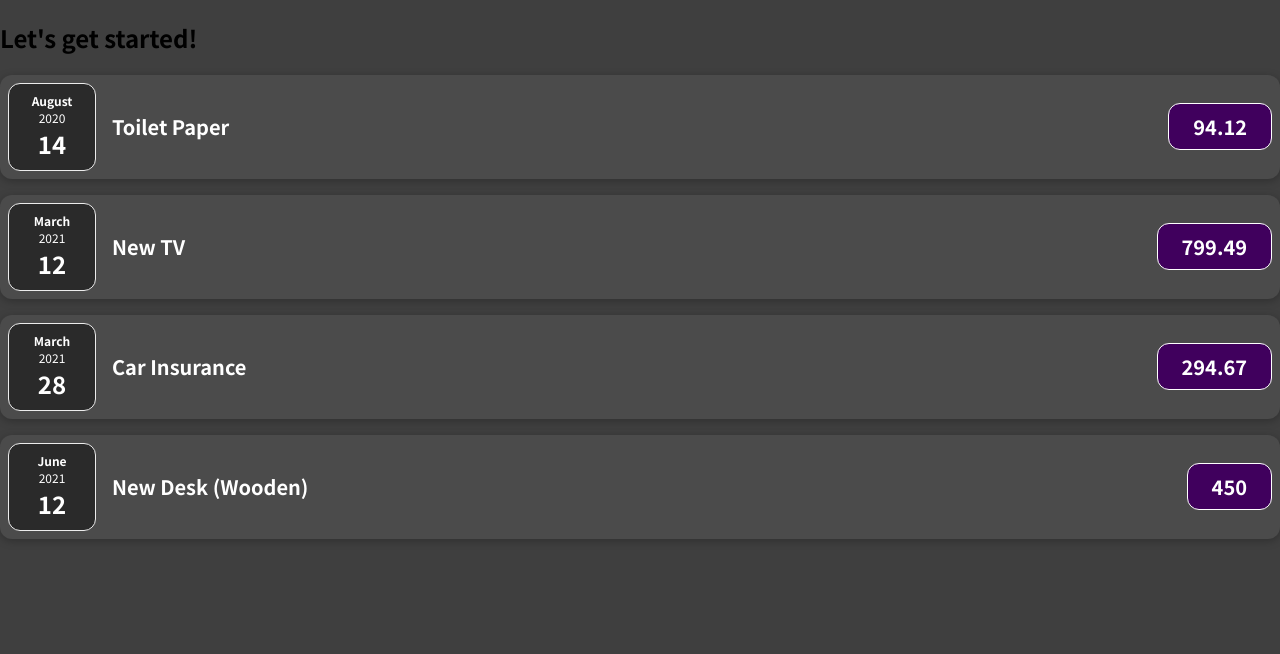
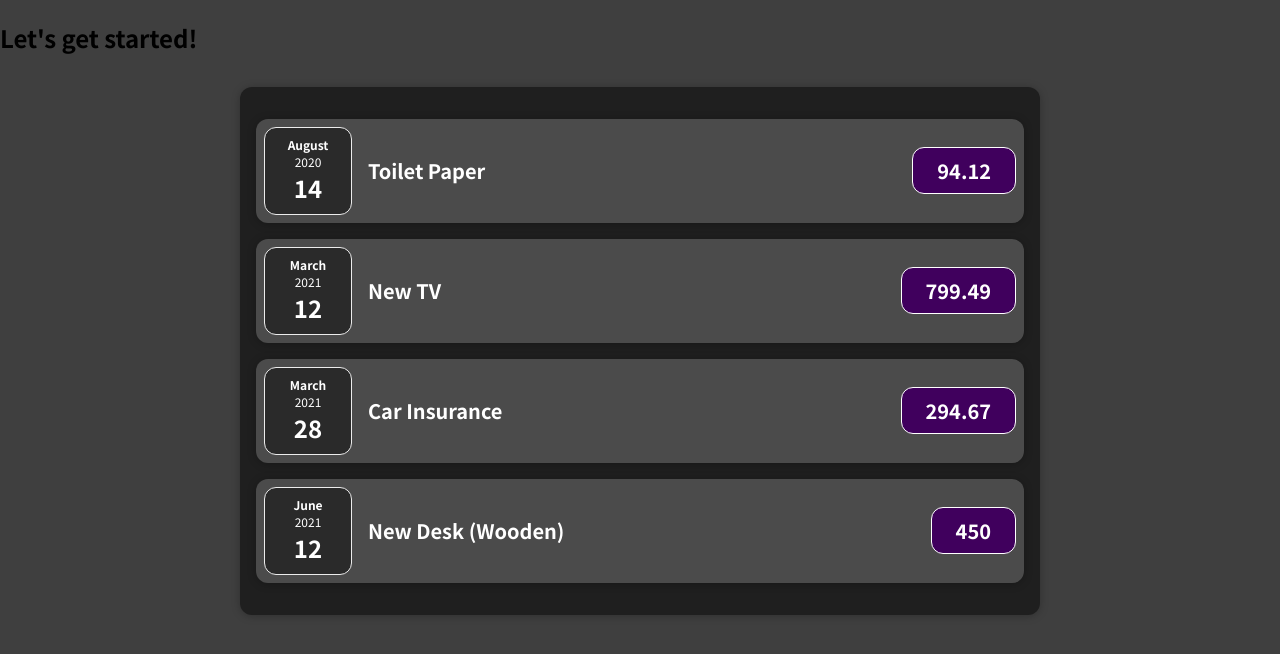
Before and after one commit to NikhilD1998/expense-tracker, a JavaScript app: page / in a window 1280 px wide. Shown: the top 654 px of the page. Built offline with nearby package versions, Linux system fonts and the light colour scheme.

Commit message:
Organized Component Files

```diff
--- a/src/App.js
+++ b/src/App.js
@@ -1,5 +1,4 @@
-import { Button } from "@mui/material";
-import ExpenseItem from "./components/ExpenseItem";
+import Expenses from "./components/Expenses/Expenses";
 
 function App() {
   const expenses = [
@@ -27,26 +26,7 @@
   return (
     <div>
       <h2>Let's get started!</h2>
-      <ExpenseItem
-        title={expenses[0].title}
-        amount={expenses[0].amount}
-        date={expenses[0].date}
-      />
-      <ExpenseItem
-        title={expenses[1].title}
-        amount={expenses[1].amount}
-        date={expenses[1].date}
-      />
-      <ExpenseItem
-        title={expenses[2].title}
-        amount={expenses[2].amount}
-        date={expenses[2].date}
-      />
-      <ExpenseItem
-        title={expenses[3].title}
-        amount={expenses[3].amount}
-        date={expenses[3].date}
-      />
+      <Expenses items={expenses} />
     </div>
   );
 }
--- a/src/components/ExpenseItem.css
+++ b/src/components/Expenses/ExpenseItem.css
@@ -2,10 +2,8 @@
   display: flex;
   justify-content: space-between;
   align-items: center;
-  box-shadow: 0 2px 8px rgba(0, 0, 0, 0.25);
   padding: 0.5rem;
   margin: 1rem 0;
-  border-radius: 12px;
   background-color: #4b4b4b;
 }
 
--- a/src/components/ExpenseItem.js
+++ b/src/components/Expenses/ExpenseItem.js
@@ -1,15 +1,16 @@
+import Card from "../UI/Card";
 import ExpenseDate from "./ExpenseDate";
 import "./ExpenseItem.css";
 
 function ExpenseItem(props) {
   return (
-    <div className="expense-item">
+    <Card className="expense-item">
       <ExpenseDate date={props.date} />
       <div className="expense-item__description">
         <h2>{props.title}</h2>
         <div className="expense-item__price">{props.amount}</div>
       </div>
-    </div>
+    </Card>
   );
 }
 
--- /dev/null
+++ b/src/components/Expenses/Expenses.css
@@ -0,0 +1,7 @@
+.expenses {
+  padding: 1rem;
+  background-color: rgb(31, 31, 31);
+  margin: 2rem auto;
+  width: 50rem;
+  max-width: 95%;
+}
--- /dev/null
+++ b/src/components/Expenses/Expenses.js
@@ -0,0 +1,32 @@
+import Card from "../UI/Card";
+import ExpenseItem from "./ExpenseItem";
+import "./Expenses.css";
+
+function Expenses(props) {
+  return (
+    <Card className="expenses">
+      <ExpenseItem
+        title={props.items[0].title}
+        amount={props.items[0].amount}
+        date={props.items[0].date}
+      />
+      <ExpenseItem
+        title={props.items[1].title}
+        amount={props.items[1].amount}
+        date={props.items[1].date}
+      />
+      <ExpenseItem
+        title={props.items[2].title}
+        amount={props.items[2].amount}
+        date={props.items[2].date}
+      />
+      <ExpenseItem
+        title={props.items[3].title}
+        amount={props.items[3].amount}
+        date={props.items[3].date}
+      />
+    </Card>
+  );
+}
+
+export default Expenses;
--- /dev/null
+++ b/src/components/UI/Card.css
@@ -0,0 +1,4 @@
+.card {
+  border-radius: 12px;
+  box-shadow: 0 1px 8px rgba(0, 0, 0, 0.25);
+}
--- /dev/null
+++ b/src/components/UI/Card.js
@@ -0,0 +1,8 @@
+import "./Card.css";
+
+function Card(props) {
+  const classes = "card " + props.className;
+  return <div className={classes}>{props.children}</div>;
+}
+
+export default Card;
```
Also changed, not shown: src/components/Expenses/ExpenseDate.css (renamed from src/components/ExpenseDate.css), src/components/Expenses/ExpenseDate.js (renamed from src/components/ExpenseDate.js).
